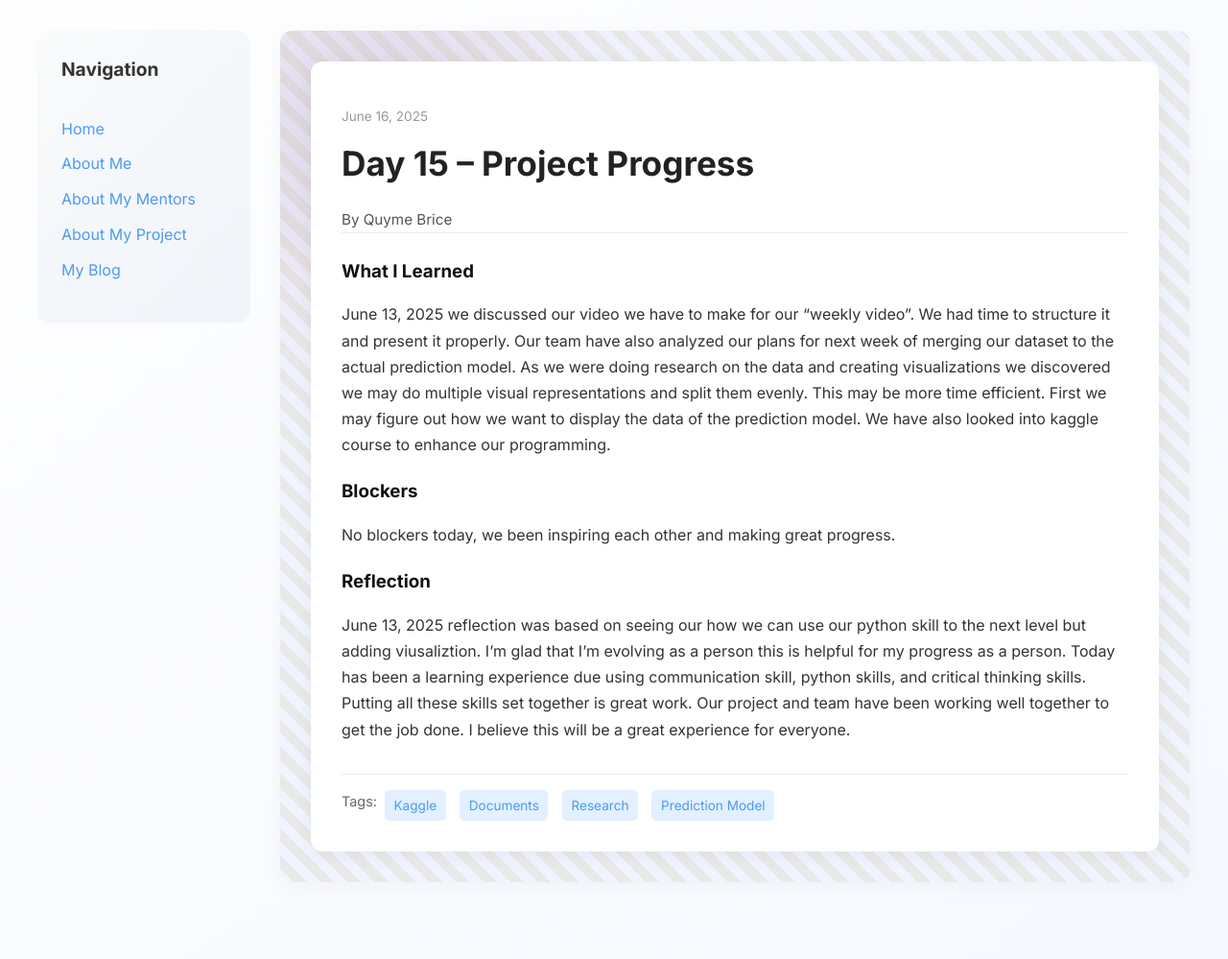
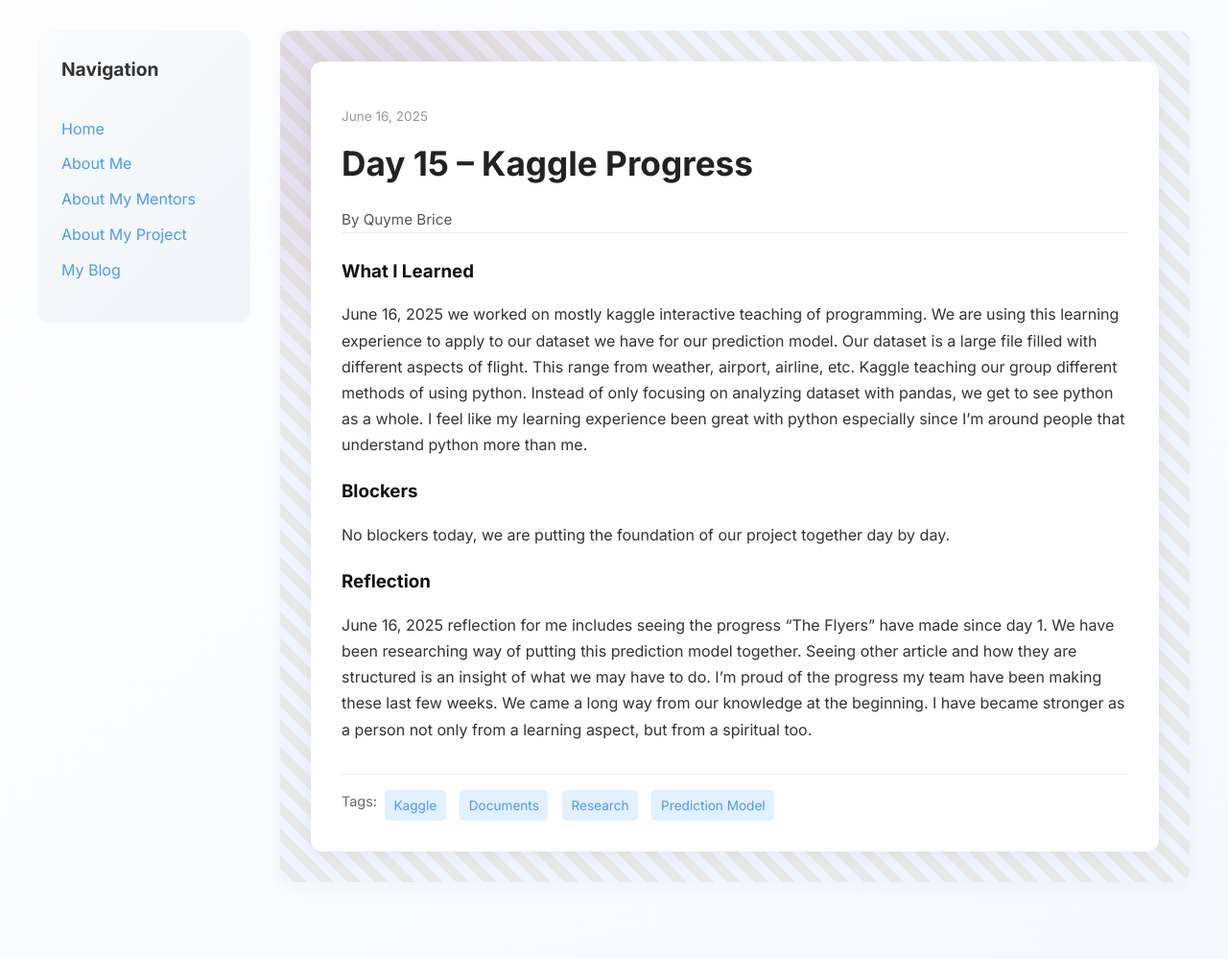
Before and after one commit to Qubri2/Qubri2.github.io, a Jekyll site: the page built from _posts/2025-06-16-day-15.md, in a window 1280 px wide. Shown: the whole page at 96% size. Built offline with Jekyll 4.4.1, drawn with Linux system fonts in a browser that asks for light colours.

Commit message:
Update 2025-06-16-day-15.md

```diff
--- a/_posts/2025-06-16-day-15.md
+++ b/_posts/2025-06-16-day-15.md
@@ -1,19 +1,19 @@
 ---
 layout: post
-title: "Day 15 – Project Progress"
+title: "Day 15 – Kaggle Progress"
 date: 2025-06-16
 author: Quyme Brice
 permalink: /day15.html
 tags: ["Kaggle", "Documents", "Research", "Prediction Model"]
 
 what_i_learned: |
-  June 13, 2025 we discussed our video we have to make for our "weekly video". We had time to structure it and present it properly. Our team have also analyzed our plans for next week of merging our dataset to the actual prediction model. As we were doing research on the data and creating visualizations we discovered we may do multiple visual representations and split them evenly. This may be more time efficient. First we may figure out how we want to display the data of the prediction model. We have also looked into kaggle course to enhance our programming.
+  June 16, 2025 we worked on mostly kaggle interactive teaching of programming. We are using this learning experience to apply to our dataset we have for our prediction model. Our dataset is a large file filled with different aspects of flight. This range from weather, airport, airline, etc. Kaggle teaching our group different methods of using python. Instead of only focusing on analyzing dataset with pandas, we get to see python as a whole. I feel like my learning experience been great with python especially since I'm around people that understand python more than me.
 
 
 
 blockers: |
-  No blockers today, we been inspiring each other and making great progress.
+  No blockers today, we are putting the foundation of our project together day by day.
 
 reflection: |
-  June 13, 2025 reflection was based on seeing our how we can use our python skill to the next level but adding viusaliztion. I'm glad that I'm evolving as a person this is helpful for my progress as a person. Today has been a learning experience due using communication skill, python skills, and critical thinking skills. Putting all these skills set together is great work. Our project and team have been working well together to get the job done. I believe this will be a great experience for everyone.
+  June 16, 2025 reflection for me includes seeing the progress "The Flyers" have made since day 1. We have been researching way of putting this prediction model together. Seeing other article and how they are structured is an insight of what we may have to do. I'm proud of the progress my team have been making these last few weeks. We came a long way from our knowledge at the beginning. I have became stronger as a person not only from a learning aspect, but from a spiritual too.
 ---
```
